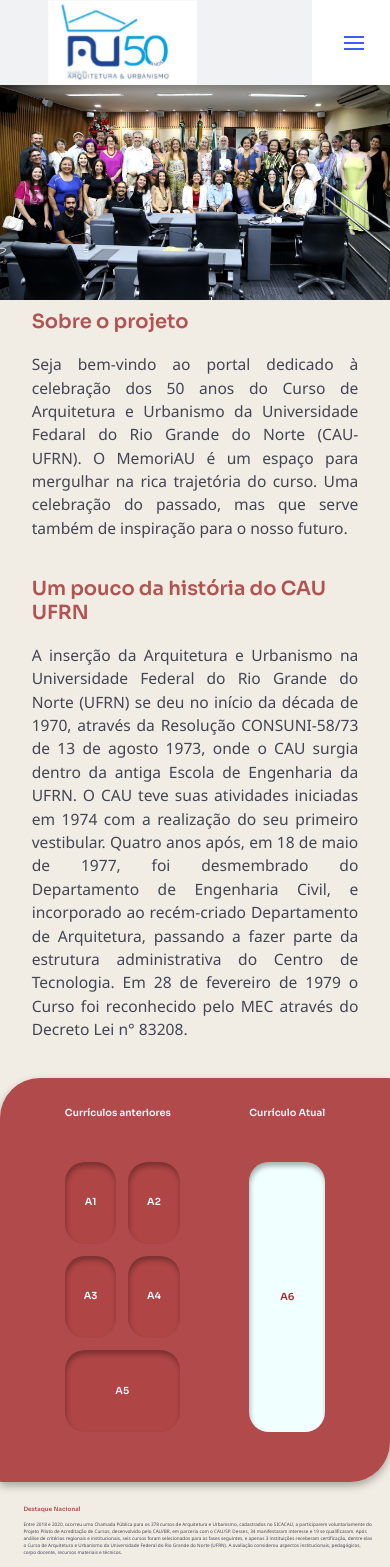
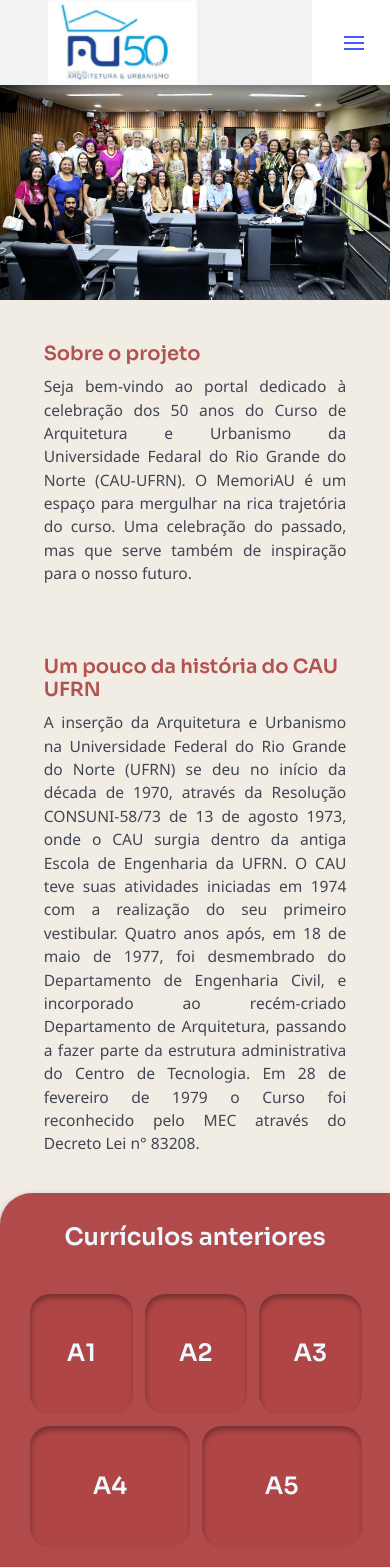
Before and after one commit to andersonpedrodn/MemoriAU-UFRN, an Angular app: page /sobre in a window 390 px wide. Shown: the top 1567 px of the page. Built offline with nearby package versions, Linux system fonts and the light colour scheme.

Commit message:
Refatoracao

```diff
--- a/src/app/homepage/herobanner/herobanner.component.scss
+++ b/src/app/homepage/herobanner/herobanner.component.scss
@@ -11,7 +11,7 @@
   display: flex;
   position: absolute;
   font-family: "Sora", sans-serif;;
-  top: 50%;
+  top: 42%;
   left: 50%;
   transform: translate(-50%, -50%);
   text-align: center;
@@ -51,9 +51,9 @@
 
 
 .content__titulo--1{
-  // border: 3px solid green;
-  margin-bottom: 16px;
-  margin: 15px;
+
+  margin-bottom: 1vw;
+  margin: 1vw;
   font-family: 'Sora', sans-serif;
   font-size: 6rem;
   font-weight: bold;
@@ -278,4 +278,10 @@ margin-left: 15px;
       font-size: 1.5rem;
     }
 
+    .container__content{
+      top: 48%;
+      left: 50%;
+
+
+    }
   }
--- a/src/app/homepage/main-sobre/main-sobre.component.html
+++ b/src/app/homepage/main-sobre/main-sobre.component.html
@@ -46,15 +46,15 @@
        <section class="section__info">
         <div class="info--p1">
             <h1>Destaque Nacional</h1>
-            <p>Entre 2018 e 2020, ocorreu uma Chamada Pública para os 378 cursos de Arquitetura e Urbanismo, cadastrados no SICACAU, a participarem voluntariamente do Projeto Piloto de Acreditação de Cursos, desenvolvido pelo CAU/BR, em parceria com o CAU/SP. Desses, 34 manifestaram interesse e 19 se qualificaram. Após análise de critérios regionais e institucionais, seis cursos foram selecionados para as fases seguintes, e apenas 3 instituições receberam certificação, dentre elas o Curso de Arquitetura e Urbanismo da Universidade Federal do Rio Grande do Norte (UFRN). A avaliação considerou aspectos institucionais, pedagógicos, corpo docente, recursos materiais e técnicos.</p>
+            <p>Ao longo de anos, em todas as avaliações nacionais, o Curso de Arquitetura e Urbanismo (CAU) da UFRN tem se colocado entre os primeiros mais bem avaliados do país, desde o Provão até o ENADE e em 2014, ocupou o primeiro lugar no Brasil dentre todos os Cursos de Arquitetura e Urbanismo avaliados pelo MEC. Também é considerado um dos pioneiros na integração de seus conteúdos, possibilitando uma formação de profissionais preparados para os desafios contemporâneos da arquitetura e urbanismo.</p>
         </div>
         <div class="info--p2">
-            <h1>Destaque Nacional</h1>
-            <p> É importante destacar que o curso foi avaliado internacionalmente e acreditado pelo Sistema ARCU-SUR em 2014, participando então como a única instituição pública brasileira do Projeto Fortalecimiento de Redes Regionales de Facultades de Arquitectura: Construcción de una agenda Regional de modelos pedagógicos innovativos en la enseñanza del Proyecto Arquitectónico, coordenado pela Universidad Nacional de Cordoba. Em 2020, o curso recebeu o certificado de Acreditação do Conselho de Arquitetos do Brasil, que atesta a excelência no ensino e formação de arquitetos e urbanistas. No mesmo ano, obteve a nota máxima no ENADE, figurando entre os cinco melhores cursos do país.</p>
+            <h1>Certificado de acreditação acadêmica Arcu-Sul</h1>
+            <p>É importante destacar que o curso foi avaliado internacionalmente e acreditado pelo Sistema ARCU-SUR em 2014, participando então como a única instituição pública brasileira do Projeto Fortalecimiento de Redes Regionales de Facultades de Arquitectura: Construcción de una agenda Regional de modelos pedagógicos innovativos en la enseñanza del Proyecto Arquitectónico, coordenado pela Universidad Nacional de Cordoba. Em 2020, o curso recebeu o certificado de Acreditação do Conselho de Arquitetos do Brasil, que atesta a excelência no ensino e formação de arquitetos e urbanistas. No mesmo ano, obteve a nota máxima no ENADE, figurando entre os cinco melhores cursos do país.</p>
         </div>
         <div class="info--p3">
-            <h1>Certificado de acreditação acadêmica Arcu-Sul</h1>
-            <p>Ao longo de anos, em todas as avaliações nacionais, o Curso de Arquitetura e Urbanismo (CAU) da UFRN tem se colocado entre os primeiros mais bem avaliados do país, desde o Provão até o ENADE e em 2014, ocupou o primeiro lugar no Brasil dentre todos os Cursos de Arquitetura e Urbanismo avaliados pelo MEC. Também é considerado um dos pioneiros na integração de seus conteúdos, possibilitando uma formação de profissionais preparados para os desafios contemporâneos da arquitetura e urbanismo.</p>
+            <h1>Acreditação pelo CAU-BR</h1>
+            <p>Entre 2018 e 2020, ocorreu uma Chamada Pública para os 378 cursos de Arquitetura e Urbanismo, cadastrados no SICACAU, a participarem voluntariamente do Projeto Piloto de Acreditação de Cursos, desenvolvido pelo CAU/BR, em parceria com o CAU/SP. Desses, 34 manifestaram interesse e 19 se qualificaram. Após análise de critérios regionais e institucionais, seis cursos foram selecionados para as fases seguintes, e apenas 3 instituições receberam certificação, dentre elas o Curso de Arquitetura e Urbanismo da Universidade Federal do Rio Grande do Norte (UFRN). A avaliação considerou aspectos institucionais, pedagógicos, corpo docente, recursos materiais e técnicos.</p>
         </div>
         <div class="info--p4">
             <h1>A pós graduação</h1>
--- a/src/app/homepage/main-sobre/main-sobre.component.scss
+++ b/src/app/homepage/main-sobre/main-sobre.component.scss
@@ -188,25 +188,32 @@
 
     .container__hero{
       width: 100%;
-      height: 300vh;
+      height: 90%;
       background-color: rgba(241, 236, 225, 0.9);
       position: relative;
       padding-top: 2.5vw;
 
+  }
 
+  .container__main h1{
+    padding-left: 2rem;
+    padding-right: 2rem;
+  }
+  .container__main p{
+    padding-left: 2rem;
+    padding-right: 2rem;
   }
 
     /* Ajustando título e texto */
     .main--titulo {
         font-size: 5vw; /* Ajuste do tamanho do título */
-        padding-left: 20px;
-        padding-right: 20px;
+        padding-top: 2rem;
 
     }
 
     .main--p {
         font-size: 4vw; /* Ajuste do tamanho do parágrafo */
-        padding: 20px;
+
     }
 
     /* Ajustando as seções de informação */
@@ -222,11 +229,27 @@
     .retangulo__curriculo {
         padding: 30px;
         height: auto;
+        border-top-left-radius: 2rem;
+        border-bottom-right-radius: 2rem;
     }
 
     /* Ajustando botões */
-    #button-container button {
-        flex: 1 1 calc(50% - 10px); /* Ajustando botões para caberem em 2 colunas */
+    #button-container {
+        // flex: 2 2 calc(50% - 10px); /* Ajustando botões para caberem em 2 colunas */
+        height: 30vh;
+        width: 85vw;
+
+    }
+
+    .curriculo--titulo h1{
+      font-size: 1.5rem;
+      justify-content: center;
+      text-align: center;
+      padding-bottom: 0;
+    }
+
+    .retangulo__curriculo{
+      flex-direction: column;
     }
 
     /* Ajustando título de créditos */
@@ -237,5 +260,23 @@
 
     .creditos--h, .creditos--p {
         font-size: 4vw;
+        padding-left: 2rem;
+        padding-right: 2rem;
     }
+
+    .section__info h1{
+      font-size: 5vw;
+      font-weight: 700;
+     padding-left: 2rem;
+     padding-right: 2rem;
+    }
+    .section__info p{
+      font-size: 4vw;
+      padding-bottom: 1rem;
+      padding-left: 2rem;
+      padding-right: 2rem;
+
+    }
+
+
 }
--- a/src/app/homepage/timeline/timeline.component.html
+++ b/src/app/homepage/timeline/timeline.component.html
@@ -1,6 +1,6 @@
 <section class="main-timeLine">
     <div class="row">
-        <div class="container">
+        <div class="container__retangulo">
             <img src="assets/images/linhaDoTempoInicio.svg" alt="" class="linhaDoTempoInicio">
             <div class="retangulo box has-text centered">
                 <p>Seja bem-vindo ao portal dedicado à celebração dos 50 anos do Curso de Arquitetura e Urbanismo da Universidade Federal do Rio Grande do Norte (CAU-UFRN). O MemoriAU é um espaço para mergulhar na rica trajetória do curso. Uma celebração do passado, mas que serve também de inspiração para o nosso futuro.</p>
--- a/src/app/homepage/timeline/timeline.component.scss
+++ b/src/app/homepage/timeline/timeline.component.scss
@@ -206,11 +206,21 @@ $textPrimary-color: #B3261E;
     cursor: pointer; /* Mantém o cursor interativo */
 }
 
+.container__retangulo{
+  position: relative; /* Define o contexto de posicionamento */
+  display: flex;
+  align-items: center;
+  justify-content: center;
+  top: -50%;
+}
+
+
 
 .linhaDoTempoInicio{
-    display: block;
+    position: relative;
     margin-left: auto;
     margin-right: auto;
+    z-index: 1;
 }
 
 .main-timeLine {
@@ -222,22 +232,26 @@ $textPrimary-color: #B3261E;
     font-family: "Sora", sans-serif;
     align-items: center;
     text-align: center;
+    margin-top: 10vh;
 }
 
 .retangulo {
-    background-color: #FFFFFF1A;
+    position: absolute;
+    background-color: #fffffffd;
     border-radius: 1px;
     padding: 20px;
-    box-shadow: 0 4px 8px rgba(0, 0 ,0, 0.1);
+    box-shadow: 0 4px 8px rgba(0, 0 ,0, 0.5);
     max-width: 600px;
     margin: 20px auto;
     border: 1px solid #143F7199;
-    border-top-left-radius: 50px;
-    border-bottom-right-radius: 50px;
+    border-top-left-radius: 30px;
+    border-bottom-right-radius: 30px;
     width: 90%;
+    top: 40%;
     max-width: 800px;
     margin: 0 auto;
     text-align: left;
+    z-index: 100;
 
 
 }
@@ -345,7 +359,7 @@ h1 {
 
 
 .modal h1 {
-  font-family: sans-serif;
+
   font-weight: bold;
   margin-left: 4vw;
   margin-left: 2vw;
@@ -377,6 +391,7 @@ h1 {
     justify-content: space-between;
     align-items: center;
     border-bottom: none; /* Remover a linha inferior */
+
 }
 
 /* Modal Body */
@@ -439,8 +454,8 @@ button {
     border-radius: 20px 0px 20px 0px; /* Borda arredondada na parte superior esquerda e inferior direita */
     box-shadow: 0 4px 10px rgba(0, 0, 0, 0.1);
     z-index: 1001; /* Garantir que o modal fica acima do overlay */
-    width: 40%;
-    height: 80%;
+    width: 50%;
+    height: 85%;
     max-width: 50%; /* Tamanho máximo do modal */
     display: block; /* Assegura que o modal seja exibido */
     backdrop-filter: blur(30px);
@@ -448,27 +463,37 @@ button {
 
   .modal-header {
     display: flex;
-    justify-content: space-between;
+    justify-content: center;
     align-items: center;
     border-bottom: 1px solid #ddd;
-    padding-bottom: 10px;
-    font-size: 2.0rem ;
+    padding-left: 1vw;
+    font-size: 1.8rem ;
     color: #333;
     margin: 0;
-    padding: 0;
-    text-align: center;
+
+
   }
 
-  .modal-header h2 {
+  .modal-header h1 {
     margin: 0;
+    text-align: center  ;
+    font-family: "Sora", sans-serif;
+
+
   }
 
   .close-button {
     background: none;
     border: none;
-    font-size: 20px;
+    width: 100px;
+    height: 100px;
     cursor: pointer;
     color: #000;
+    margin-right: 0px;
+
+    display: flex;
+    align-items: center;
+    justify-content: center;
   }
 
   .modal-footer {
@@ -522,7 +547,7 @@ button {
       position: absolute;
       float: right;
       margin-right: 17vw;
-      bottom: 753vh; /* Alinha a imagem com o final do contêiner */
+      bottom: 756vh; /* Alinha a imagem com o final do contêiner */
       right: 0%; /* Define a distância do lado direito */
       width: 30vw; /* Ajuste conforme o tamanho desejado */
       cursor: pointer; /* Mantém o cursor interativo */
```
Also changed, not shown: src/app/homepage/herobanner/herobanner.component.html (+0 -13 lines).
